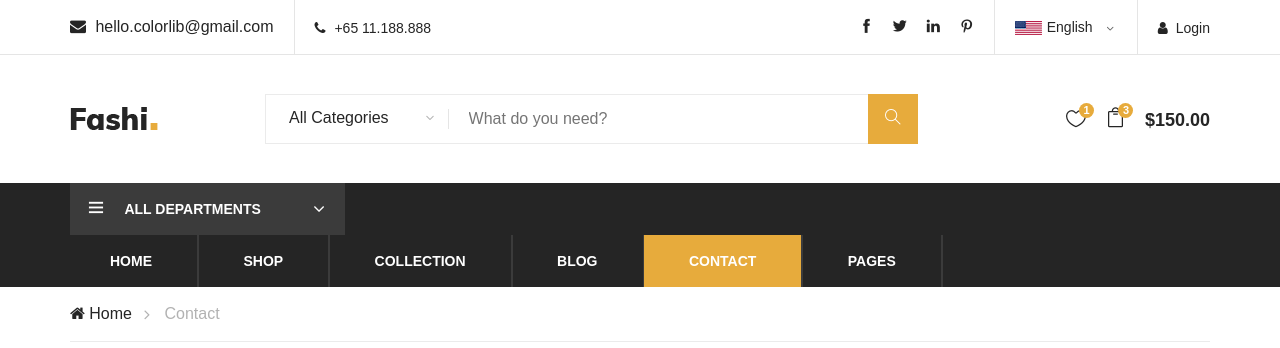
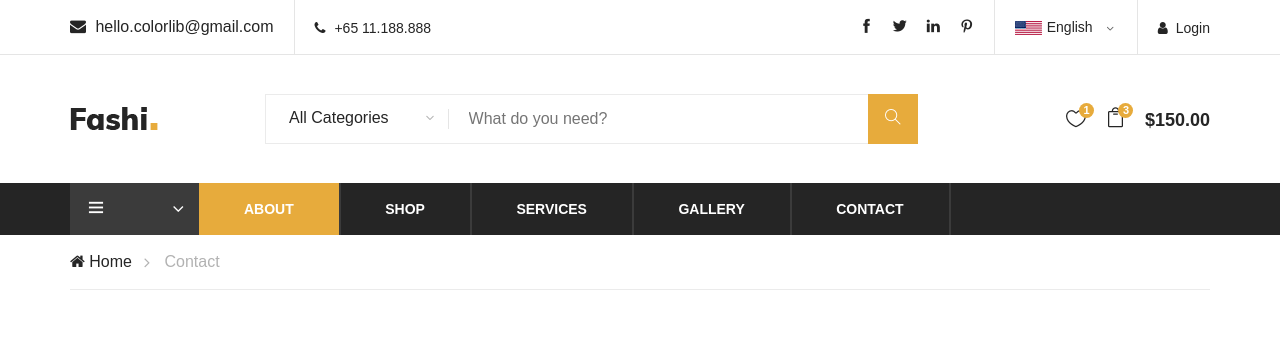
Before and after one commit to jeverett93/maydbeauty, a plain HTML site: page fashi/contact.html in a window 1280 px wide. Shown: the top 348 px of the page. Drawn offline with Linux system fonts and the light colour scheme; a web font is replaced by a local one.

Commit message:
modified menus on other pages

```diff
--- a/fashi/contact.html
+++ b/fashi/contact.html
@@ -145,8 +145,14 @@
                 <div class="nav-depart">
                     <div class="depart-btn">
                         <i class="ti-menu"></i>
-                        <span>All departments</span>
+                        <span></span>
                         <ul class="depart-hover">
+                            <li><a href="./index.html">About</a></li>
+                            <li><a href="./shop.html">Shop</a></li>
+                            <li><a href="./check-out.html">Services</a></li>
+                            <li><a href="./gallery.html">Gallery</a></li>
+                            <li><a href="./contact.html">Contact</a></li>
+                            <!-- <li><a href="./login.html">Login</a></li>
                             <li class="active"><a href="#">Women’s Clothing</a></li>
                             <li><a href="#">Men’s Clothing</a></li>
                             <li><a href="#">Underwear</a></li>
@@ -154,24 +160,24 @@
                             <li><a href="#">Brand Fashion</a></li>
                             <li><a href="#">Accessories/Shoes</a></li>
                             <li><a href="#">Luxury Brands</a></li>
-                            <li><a href="#">Brand Outdoor Apparel</a></li>
+                            <li><a href="#">Brand Outdoor Apparel</a></li> -->
                         </ul>
                     </div>
                 </div>
                 <nav class="nav-menu mobile-menu">
                     <ul>
-                        <li><a href="./index.html">Home</a></li>
+                        <li class="active"><a href="./index.html">About</a></li>
                         <li><a href="./shop.html">Shop</a></li>
-                        <li><a href="#">Collection</a>
-                            <ul class="dropdown">
+                        <li><a href="./services.html">Services</a>
+                            <!-- <ul class="dropdown">
                                 <li><a href="#">Men's</a></li>
                                 <li><a href="#">Women's</a></li>
                                 <li><a href="#">Kid's</a></li>
-                            </ul>
+                            </ul> -->
                         </li>
-                        <li><a href="./blog.html">Blog</a></li>
-                        <li class="active"><a href="./contact.html">Contact</a></li>
-                        <li><a href="#">Pages</a>
+                        <li><a href="./gallery.html">Gallery</a></li>
+                        <li><a href="./contact.html">Contact</a></li>
+                        <!-- <li><a href="#">Pages</a>
                             <ul class="dropdown">
                                 <li><a href="./blog-details.html">Blog Details</a></li>
                                 <li><a href="./shopping-cart.html">Shopping Cart</a></li>
@@ -180,7 +186,7 @@
                                 <li><a href="./register.html">Register</a></li>
                                 <li><a href="./login.html">Login</a></li>
                             </ul>
-                        </li>
+                        </li> -->
                     </ul>
                 </nav>
                 <div id="mobile-menu-wrap"></div>
```
Also changed, not shown: fashi/gallery.html (+15 -9 lines), fashi/services.html (+16 -10 lines), fashi/shop.html (+15 -9 lines).
